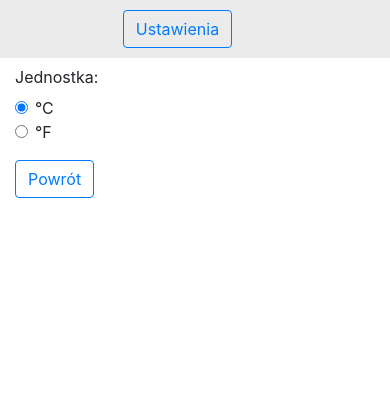
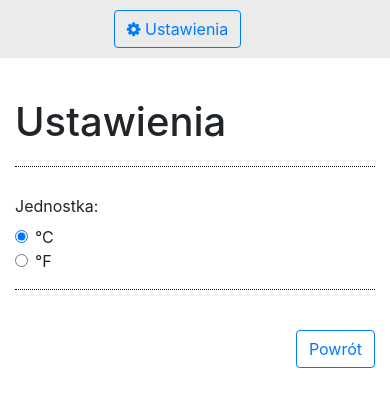
Before and after one commit to JaroslawLis/Wheater-App-React, a React (Create React App) app: page /settings in a window 390 px wide. Shown: the top 406 px of the page. Built offline with nearby package versions, Linux system fonts and the light colour scheme.

Commit message:
add css style

```diff
--- a/src/App.css
+++ b/src/App.css
@@ -3,6 +3,18 @@
   background-color: #ebebeb;
   padding: 10px 0;
   text-align: center;
+  margin-bottom: 40px;
+}
+
+.settings i {
+  color: #007bff;
+}
+
+
+
+.btn-outline-primary:hover>.settings i {
+  color: white;
+  background-color: #fff;
 }
 
 .settings a {
@@ -36,7 +48,27 @@ i {
   color: red;
 }
 
-.button:hover,
-  {
-  color: white;
+fieldset {
+  border-bottom: 1px dotted #000;
+  border-top: 1px dotted #000;
+  margin: 20px 0;
+  padding-top: 20px;
 }
+
+.return_link {
+  margin-top: 20px;
+  float: right;
+}
+
+.show_city h1 {
+  border-bottom: 1px dotted #000;
+}
+
+.show_city.container {
+  border-bottom: 1px dotted #000;
+
+}
+
+.show_city .row {
+  padding: 20px 0;
+}
--- a/src/components/mainTable.js
+++ b/src/components/mainTable.js
@@ -19,7 +19,7 @@ class MainTable extends Component {
         </Col>{" "}
         <Col>
           {" "}
-          {city.averageTemp} &deg; {this.props.units === "metric" ? "C" : "F"}{" "}
+          {city.averageTemp} &deg; {this.props.units === "imperial" ? "F" : "C"}{" "}
         </Col>{" "}
         <Col className="button">
           <Button
--- a/src/components/settings.js
+++ b/src/components/settings.js
@@ -1,21 +1,18 @@
 import React from "react";
-import { Button, Row, Col } from "react-bootstrap";
+import { Button } from "react-bootstrap";
 import { Link } from "react-router-dom";
 
 const Settings = () => {
   return (
-    <Row className="settings">
-      <Col
-        md={{
-          span: 3,
-          offset: 10
-        }}
-      >
+    <div className="settings row">
+      <div className="col col-md-3 offset-md-10">
         <Link to="/settings">
-          <Button variant="outline-primary"> Ustawienia </Button>{" "}
+          <Button variant="outline-primary">
+            <i className="fa fa-cog" /> {"     "}Ustawienia
+          </Button>{" "}
         </Link>{" "}
-      </Col>{" "}
-    </Row>
+      </div>{" "}
+    </div>
   );
 };
 
--- a/src/components/settingsPage.js
+++ b/src/components/settingsPage.js
@@ -4,6 +4,7 @@ import { Link } from "react-router-dom";
 const SettingsPage = props => {
   return (
     <>
+      <h1> Ustawienia </h1>{" "}
       <fieldset>
         <Form.Group as={Row}>
           <Form.Label as="legend" column sm={2}>
@@ -18,7 +19,7 @@ const SettingsPage = props => {
               value="metric"
               checked={props.units === "metric" ? true : false}
               onChange={props.handleFormSettings}
-            />
+            />{" "}
             <Form.Check
               type="radio"
               label="&deg;F"
@@ -27,11 +28,11 @@ const SettingsPage = props => {
               value="imperial"
               checked={props.units === "imperial" ? true : false}
               onChange={props.handleFormSettings}
-            />
+            />{" "}
           </Col>{" "}
         </Form.Group>{" "}
       </fieldset>{" "}
-      <Link to="/">
+      <Link to="/" className="return_link">
         <Button variant="outline-primary"> Powrót </Button>{" "}
       </Link>{" "}
     </>
--- a/src/components/showCity.js
+++ b/src/components/showCity.js
@@ -4,14 +4,24 @@ import { Link } from "react-router-dom";
 //import "./showFirm.css";
 const ShowCity = props => {
   return (
-    <>
+    <div className="container show_city">
       <h1> {props.city.cityName} </h1>{" "}
-      <h3> szerokość geograficzna: {props.city.cityLat} </h3>{" "}
-      <h3> długość geograficzna: {props.city.cityLon} </h3>{" "}
-      <Link to="/">
+      <div className="row">
+        <div className="col"> Szerokość geograficzna:</div>
+        <div className="col">{props.city.cityLat} </div>{" "}
+      </div>
+      <div className="row">
+        <div className="col">Długość geograficzna:</div>
+        <div className="col">{props.city.cityLon} </div>{" "}
+      </div>
+      <div className="row">
+        <div className="col">Średnia temperatura:</div>
+        <div className="col">{props.city.averageTemp} &deg; C</div>{" "}
+      </div>
+      <Link to="/" className="return_link">
         <Button variant="outline-primary"> Powrót </Button>{" "}
-      </Link>{" "}
-    </>
+      </Link>
+    </div>
   );
 };
 
```
